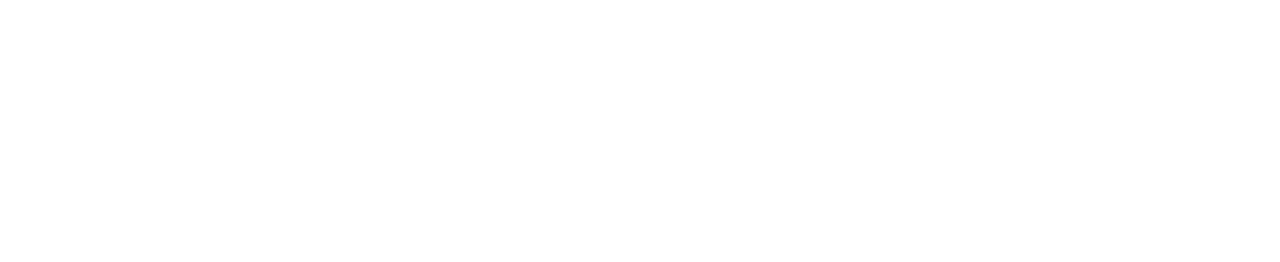
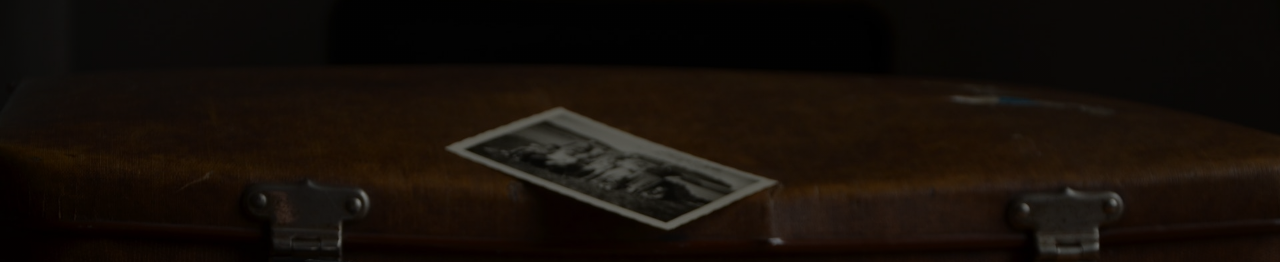
Before and after one commit to J-Ricker/photoX, a plain HTML site: page index.html in a window 1280 px wide. Shown: the top 262 px of the page. Drawn offline with nearby package versions, Linux system fonts and the light colour scheme.

Commit message:
fixed background styling issue

```diff
--- a/style.css
+++ b/style.css
@@ -5,7 +5,7 @@ body {
 /*hader*/
 header {
   height: 100vh;
-  background: linear-gradient(rgba(0,0,0,.4), rgba(0,0,0,.5)) url('images/header-img.jpeg') no-repeat center center /cover;
+  background: linear-gradient(rgba(0,0,0,.4), rgba(0,0,0,.5)), url('images/header-img.jpeg') no-repeat center center /cover;
 }
 /*end of header*/
 
```
